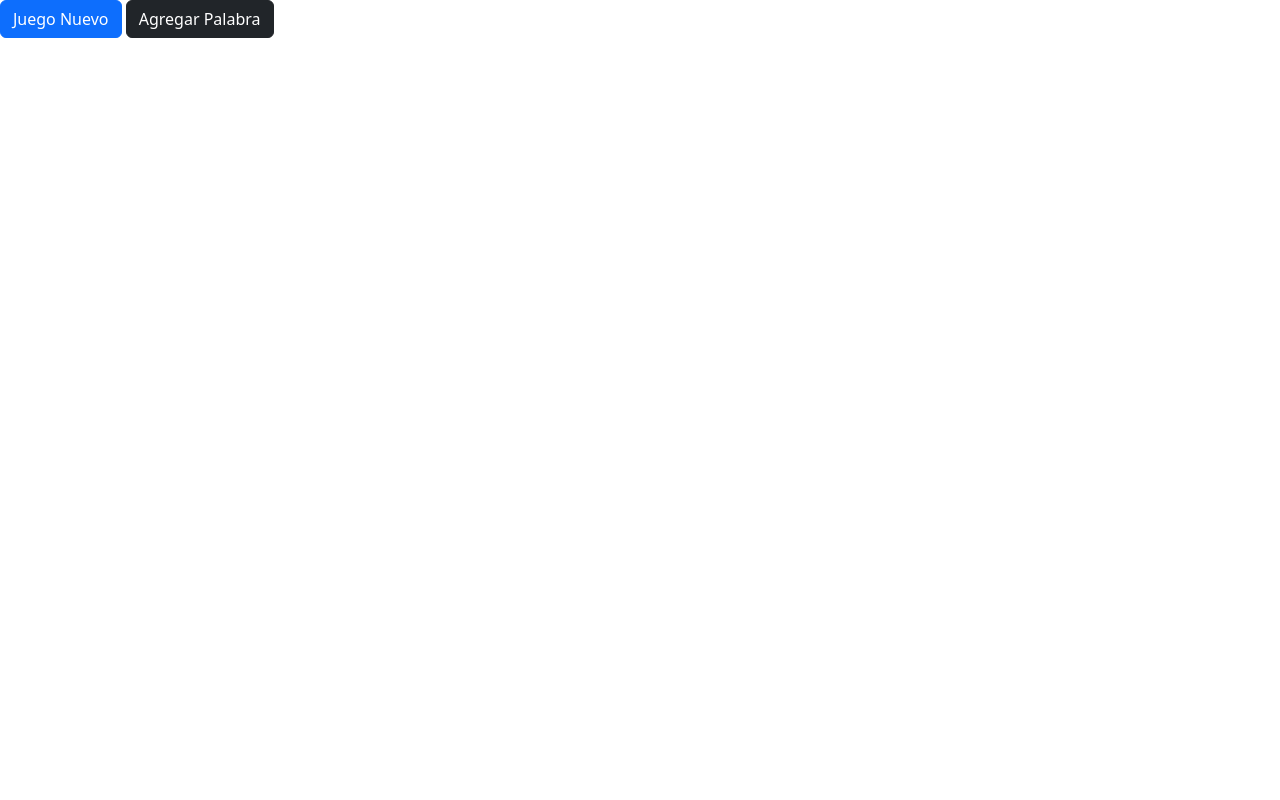
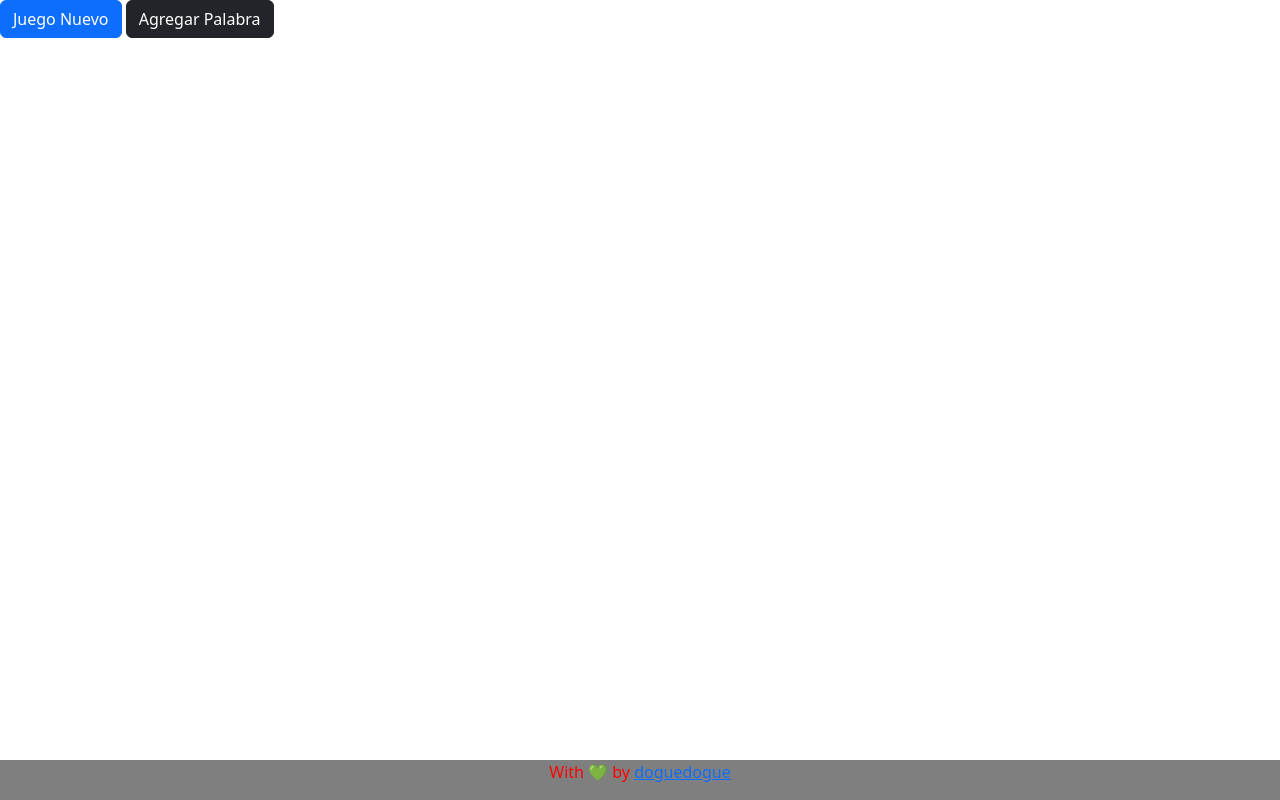
Before and after one commit to doguedogue/ahorcado, a plain HTML site: page index.html in a window 1280 px wide. Drawn offline with nearby package versions, Linux system fonts and the light colour scheme.

Commit message:
add firma

```diff
--- a/index.html
+++ b/index.html
@@ -32,6 +32,14 @@
         <button type="button" class="btn btn-danger" id="ap_cancelar">Cancelar</button>
     </div>
 
+    <footer>
+        <div class="fixed-bottom"
+            style="background-color: rgba(0, 0, 0, 0.5) !important;color: red;font-size: 12pt;text-align: center;">
+            <p>With 💚 by <a href="https://github.com/doguedogue">doguedogue</a></p>
+        </div>
+    </footer>
+
+
     <script src="./js/control.js">
     </script>
 </body>
```
